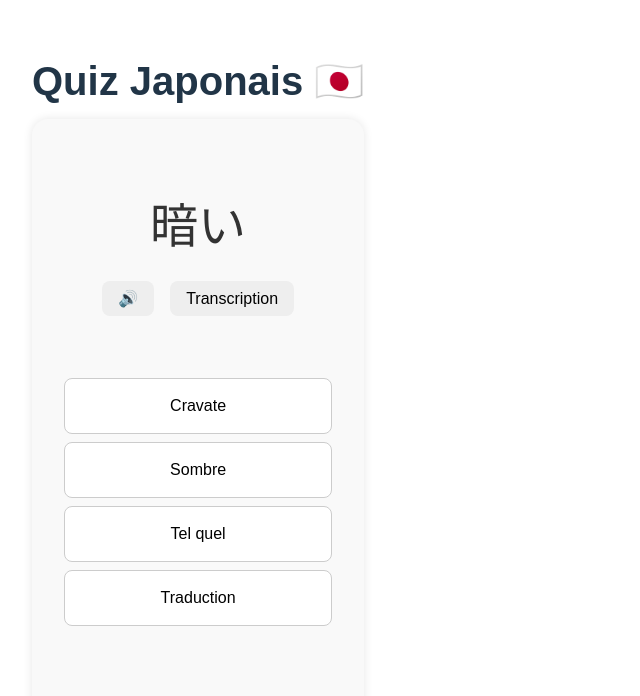
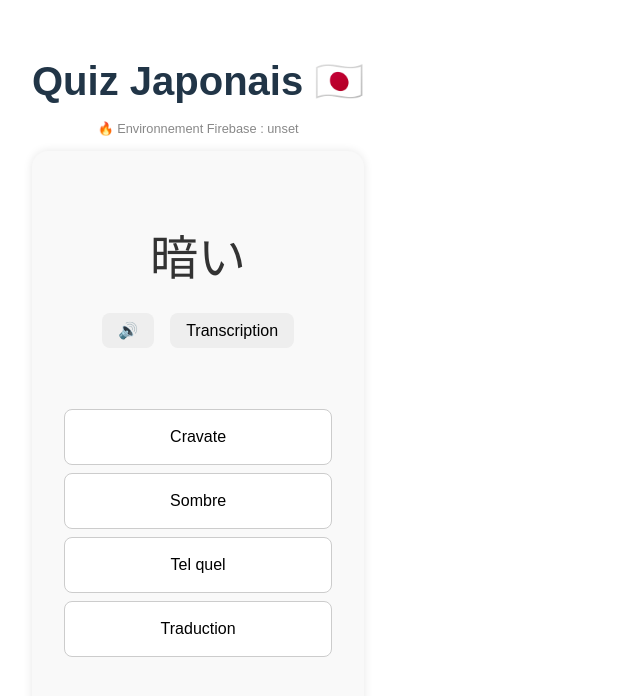
Before and after one commit to enrajeGIT/tangovocab, a React (Vite) app: page / in a window 1280 px wide. Shown: the top 696 px of the page, without its empty margins (0-640 px from the left). Built offline with nearby package versions, Linux system fonts and the light colour scheme; no server answers.

Commit message:
👀 Affiche l'environnement Firebase en front

```diff
--- a/src/App.tsx
+++ b/src/App.tsx
@@ -68,7 +68,9 @@ function App() {
 
     <div style={styles.container}>
       <h1 style={styles.title}>Quiz Japonais 🇯🇵</h1>
-
+    <p style={{ fontSize: "0.8rem", color: "#888" }}>
+      🔥 Environnement Firebase : {import.meta.env.VITE_FIREBASE_PROJECT_ID}
+    </p>
       {question && (
         <div style={styles.quizCard}>
           <h2 style={styles.word}>{question.mot}</h2>
```
